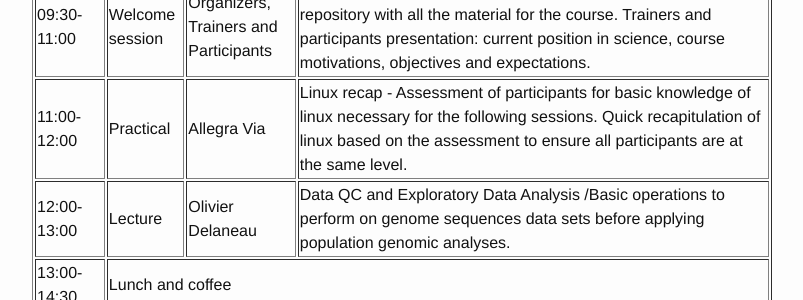
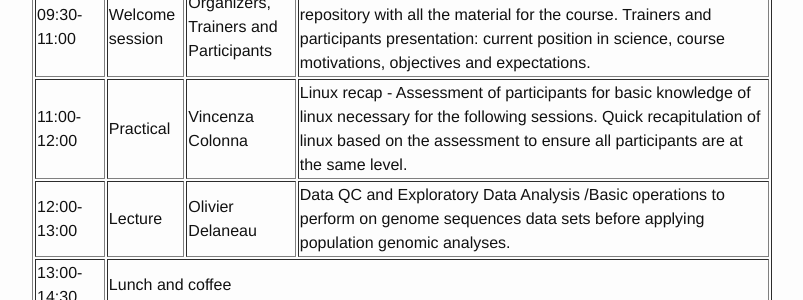
Before and after one commit to ELIXIR-IIB-training/website, a Jekyll site: the page built from _posts/2018-04-21-PopGen-Napoli.md, in a window 1280 px wide and 900 px high, scrolled down 3317 px. Shown: the part 152-452 px from the top of the window, without its empty margins (238-1041 px from the left). Built offline with Jekyll 4.4.1, drawn with Linux system fonts in a browser that asks for light colours.

Commit message:
Update Programme

```diff
--- a/_posts/2018-04-21-PopGen-Napoli.md
+++ b/_posts/2018-04-21-PopGen-Napoli.md
@@ -151,7 +151,7 @@ Abstract (max 200 words) for poster presentation must be submitted through the a
 <tr>
    <td>11:00-12:00</td>
    <td>Practical</td>
-   <td>Allegra Via</td>
+   <td>Vincenza Colonna</td>
    <td>Linux recap - Assessment of participants for basic knowledge of linux necessary for the following sessions. Quick recapitulation of linux based on the assessment to ensure all participants are at the same level.</td>
 </tr>
 <tr>
```
